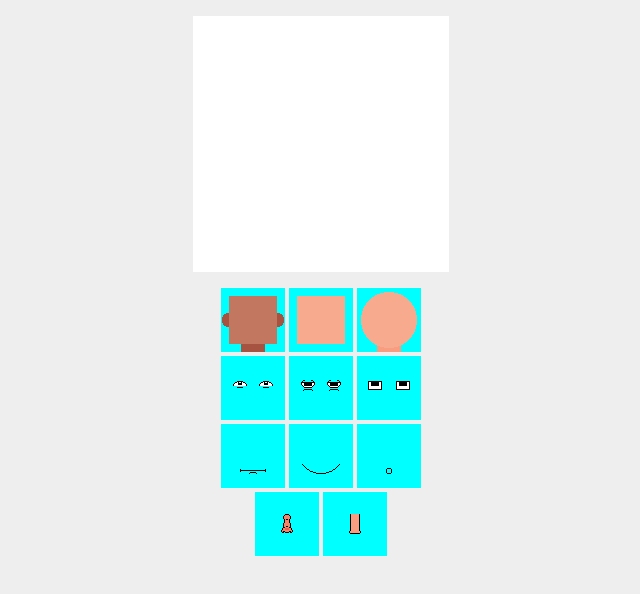
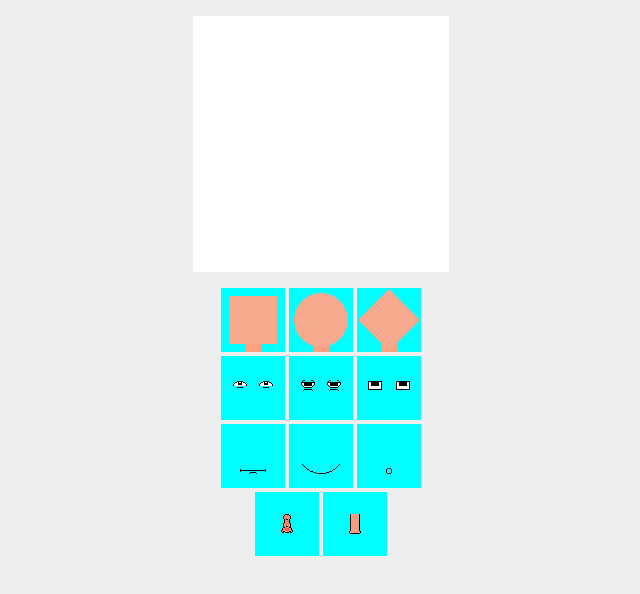
Before and after one commit to c6y/avtr, a plain HTML site: page index.html in a window 1280 px wide. Shown: the whole page, without its empty margins (319-959 px from the left). Drawn offline with Linux system fonts and the light colour scheme.

Commit message:
all head-shapes as vectors (includes thumbnails)

```diff
--- a/index.html
+++ b/index.html
@@ -23,15 +23,13 @@
   <div id="library">
     <div class="heads">
       <span class="headLib">
-        <img src="media/head/head-001.png" onclick="addHeadElement()" class="headElement">
+        <img src="media/head/head-005.svg" onclick="addHeadRect()" class="headElement">
       </span>
       <span class="headLib">
-        <!-- <img src="media/head/head-002.png" onclick="addHeadElement()" class="headElement"> -->
-        <img src="media/head/head-002.png" onclick="addHeadRect()" class="headElement">
+        <img src="media/head/head-006.svg" onclick="addHeadCircle()" class="headElement">
       </span>
       <span class="headLib">
-        <!-- <img src="media/head/head-003.png" onclick="addHeadElement()" class="headElement"> -->
-        <img src="media/head/head-003.png" onclick="addHeadCircle()" class="headElement">
+        <img src="media/head/head-004.svg" alt="Kiwi standing on oval" onclick="addHeadDiamond()" class="headElement">
       </span>
     </div>
     <div class="eyes">
--- a/script.js
+++ b/script.js
@@ -26,10 +26,32 @@ function addHeadRect() {
   const ctx = canvas.getContext("2d");
 
   ctx.clearRect(0, 0, canvas.width, canvas.height);
+  // neck
   ctx.fillStyle = '#FFA080';
   ctx.fillRect(96, 192, 64, 64);
+  // head
   ctx.fillStyle = "#F8AA8F";
   ctx.fillRect(32, 32, 192, 192);
+}
+
+/**
+ * draw a diamond shaped head
+ */
+function addHeadDiamond() {
+  const canvas = document.getElementById("headCanvas");
+  const ctx = canvas.getContext("2d");
+  ctx.clearRect(0, 0, canvas.width, canvas.height);
+  // neck
+  ctx.fillStyle = '#FFA080';
+  ctx.fillRect(96, 192, 64, 64);
+  // head
+  ctx.fillStyle = '#F8AA8F';
+  ctx.beginPath();
+  ctx.moveTo(128, 4);
+  ctx.lineTo(252, 128);
+  ctx.lineTo(128, 252);
+  ctx.lineTo(4, 128);
+  ctx.fill();
 }
 
 let headFile;
```
Also changed, not shown: media/head/head-001.png (deleted), media/head/head-002.png (deleted), media/head/head-003.png (deleted), media/head/head-004.svg (added), media/head/head-005.svg (added), media/head/head-006.svg (added).
